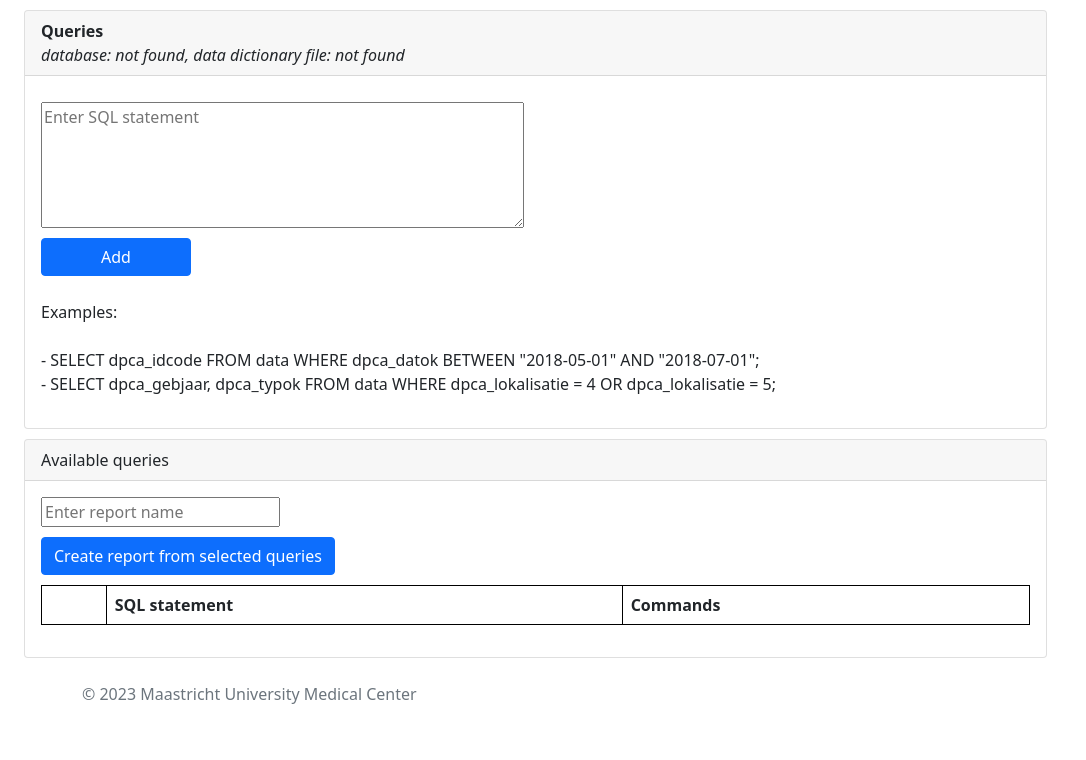
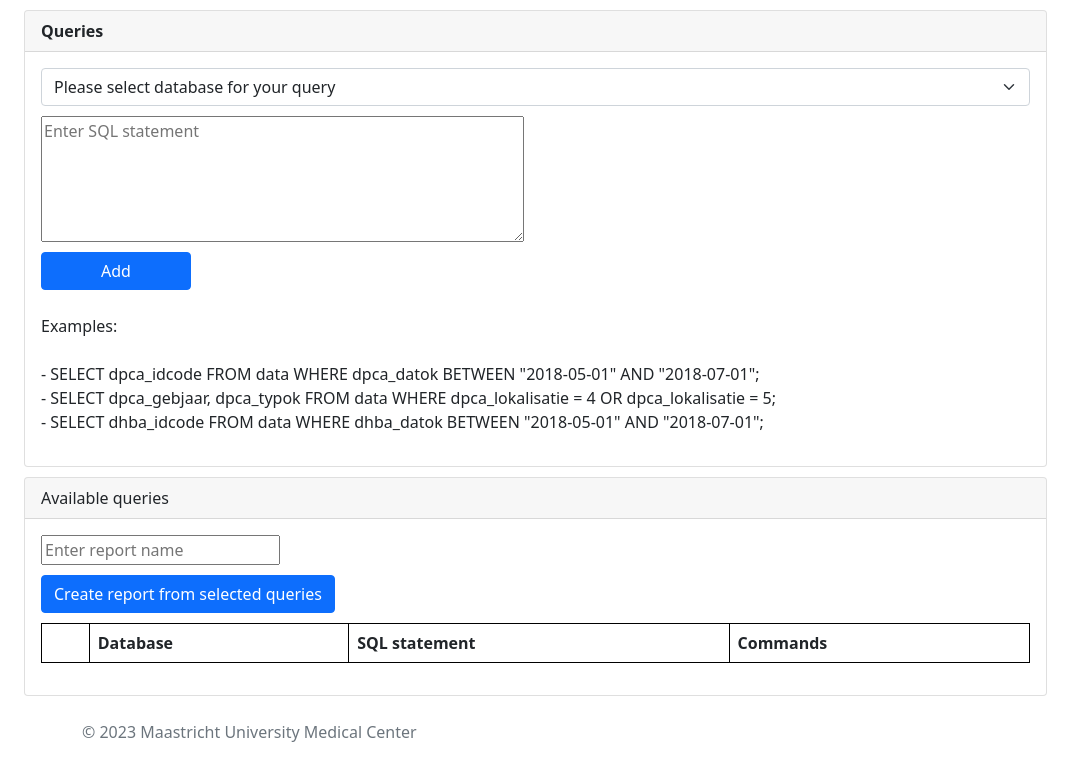
Before and after one commit to rbrecheisen/hpbdash, a Django app: page / in a window 1280 px wide. Shown: the part 66-826 px from the top of the page, without its empty margins (0-1086 px from the left). Before the commit the page ends 770 px from the top, so only its background shows below. Run offline with Django 4.2, Linux system fonts and the light colour scheme; the visitor is signed in with stand-in values (Sample User, id 1); data that the repository does not hold is empty; parts of the project's set-up code (start-up, migrations or seed data) failed here and were passed over; some libraries are stand-ins or nearby versions.

Commit message:
saving work

```diff
--- a/src/hpbdash/app/models.py
+++ b/src/hpbdash/app/models.py
@@ -9,6 +9,7 @@ from django.dispatch import receiver
 
 class QueryModel(models.Model):
 
+    database = models.CharField(max_length=256)
     sql_statement = models.CharField(max_length=2048)
 
 
--- a/src/hpbdash/app/templates/queries.html
+++ b/src/hpbdash/app/templates/queries.html
@@ -5,27 +5,24 @@
         <div class="col-sm-10">
             <div class="card" style="margin-top: 10px;">
                 <div class="card-header">
-                    <b>Queries</b><br><i>{{ message }}</i>
+                    <b>Queries</b>
                 </div>
                 <div class="card-body">
-                    <!-- [<a href="/dd/fields/" target="_blank">fields</a>] [<a href="/dd/option_groups/" target="_blank">option groups</a>]<br> -->
-                    <!-- <form action="/upload" method="post" enctype="multipart/form-data">
-                        {% csrf_token %}
-                        <label for="files">Select data dictionary file:</label>
-                        <input type="file" id="file" name="file"/><br><br>
-                        <button type="submit" class="btn btn-primary">Upload</button>
-                    </form>
-                    <br> -->
                     <form action="/queries/create" method="post" enctype="multipart/form-data">
                         {% csrf_token %}
-                        <!-- <input type="text" name="name" placeholder="Enter name" /><br> -->
+                        <select class="form-select" name="database">
+                            <option selected>Please select database for your query</option>
+                            <option value="pancreas">pancreas</option>
+                            <option value="liver">liver</option>
+                        </select>
                         <textarea style="margin-top: 10px;" name="sql_statement" placeholder="Enter SQL statement" rows="5" cols="50"></textarea><br>
                         <button style="margin-top: 10px; width: 150px;" type="submit" class="btn btn-primary">Add</button><br>
                         <br>
                         Examples:<br>
                         <br>
                         - SELECT dpca_idcode FROM data WHERE dpca_datok BETWEEN "2018-05-01" AND "2018-07-01";<br>
-                        - SELECT dpca_gebjaar, dpca_typok FROM data WHERE dpca_lokalisatie = 4 OR dpca_lokalisatie = 5;
+                        - SELECT dpca_gebjaar, dpca_typok FROM data WHERE dpca_lokalisatie = 4 OR dpca_lokalisatie = 5;<br>
+                        - SELECT dhba_idcode FROM data WHERE dhba_datok BETWEEN "2018-05-01" AND "2018-07-01";<br>
                     </form>
                 </div>
             </div>
@@ -43,14 +40,14 @@
                         <table style="margin-top: 10px;" class="table">
                             <tr>
                                 <th></th>
-                                <!-- <th>Name</th> -->
+                                <th>Database</th>
                                 <th>SQL statement</th>
                                 <th>Commands</th>
                             </tr>
                             {% for query in queries %}
                                 <tr>
                                     <td><input type="checkbox" name="{{ query.id }}_cbx"></td>
-                                    <!-- <td>{{ query.name }}</td> -->
+                                    <td>{{ query.database }}</td>
                                     <td>{{ query.sql_statement }}</td>
                                     {%  if user.is_staff %}
                                         <td>
--- a/src/hpbdash/app/templates/result.html
+++ b/src/hpbdash/app/templates/result.html
@@ -8,12 +8,13 @@
                 <div class="card-header">
                     Query result for: <b>{{ query.name }}</b> ({{ nr_rows }} records)<br>
                     <i>{{ query_result.result_file }}</i>:
-                    <a href="/queries/{{ query.id }}/results/{{ query_result.id }}/download">[download]</a>
+                    <a href="/results/{{ query_result.id }}/download">[download]</a>
+                    <a href="/results/{{ query_result.id }}/delete">[delete]</a>
                 </div>
                 <div class="card-body">
                     {{ query.sql_statement }}<br>
                     <br>
-                    <form action="/queries/{{ query.id }}/results/{{ query_result.id }}/show" method="post" enctype="multipart/form-data">
+                    <form action="/results/{{ query_result.id }}/show" method="post" enctype="multipart/form-data">
                         {% csrf_token %}
                         <button style="margin-top: 10px; margin-bottom: 10px; width: 250px;" type="submit" class="btn btn-primary">Show selected</button><br>
                         <table class="data-table">
--- a/src/hpbdash/app/urls.py
+++ b/src/hpbdash/app/urls.py
@@ -7,10 +7,8 @@ urlpatterns = [
     path('queries/create', views.create_query),
     path('queries/<int:query_id>/delete', views.delete_query),
     path('queries/<int:query_id>/run', views.execute_query),
-    path('queries/<int:query_id>/results/<int:result_id>/', views.get_result),
-    path('queries/<int:query_id>/results/<int:result_id>/download', views.download_result),
-    # path('upload', views.upload_data_dictionary),
-    # path('dd/fields/', views.get_fields),
-    # path('dd/option_groups/', views.get_option_groups),
-    # path('create_report', views.create_report),
+    path('results/<int:result_id>/', views.get_result),
+    path('results/<int:result_id>/download', views.download_result),
+    path('results/<int:result_id>/delete', views.delete_result),
+    path('create_report', views.create_report),
 ]
--- a/src/hpbdash/app/views.py
+++ b/src/hpbdash/app/views.py
@@ -1,8 +1,4 @@
 import os
-import json
-import shutil
-import pandas as pd
-import matplotlib.pyplot as plt
 
 from django.shortcuts import render, redirect
 from django.views.static import serve
@@ -10,10 +6,8 @@ from django.conf import settings
 from django.utils import timezone
 from django.core.files.storage import default_storage
 from django.contrib.auth.decorators import login_required
-from django.core.files.base import ContentFile
-from django.core.files.uploadedfile import InMemoryUploadedFile, TemporaryUploadedFile
 
-from .models import QueryModel, QueryResultModel, ReportItemModel, ReportModel
+from .models import QueryModel, QueryResultModel, ReportModel
 
 from barbell2_castor import CastorQuery
 
@@ -23,22 +17,17 @@ from barbell2_castor import CastorQuery
 @login_required
 def get_queries(request):
     queries = QueryModel.objects.all()
-    if not os.path.isfile(settings.CASTOR_DB_FILE):
-        message = 'database: not found'
-    else:
-        message = f'database: {settings.CASTOR_DB_FILE}'
-    if not os.path.isfile(settings.CASTOR_DD_FILE):
-        message += ', data dictionary file: not found'
-    else:
-        message += f', data dictionary file: {settings.CASTOR_DD_FILE}'
-    return render(request, 'queries.html', context={'queries': queries, 'message': message})
+    return render(request, 'queries.html', context={'queries': queries})
 
 
 """-------------------------------------------------------------------------------------------------------------------
 """
 @login_required
 def create_query(request):
-    QueryModel.objects.create(sql_statement=request.POST.get('sql_statement'))
+    QueryModel.objects.create(
+        database=request.POST.get('database'),
+        sql_statement=request.POST.get('sql_statement')
+        )
     return redirect('/queries/')
 
 
@@ -55,29 +44,32 @@ def delete_query(request, query_id):
 """
 @login_required
 def execute_query(request, query_id):
-    # check if SQL database is present. if not, return error page
-    if not os.path.isfile(settings.CASTOR_DB_FILE) or os.path.getsize(settings.CASTOR_DB_FILE) == 0:
-        errors = [f'Database file {settings.CASTOR_DB_FILE} not found or empty. Did Prefect pipeline run?']
-        return render(request, 'errors.html', context={'errors': errors})
+    # get query
+    query = QueryModel.objects.get(pk=query_id)
+    # check if query database exists
+    db_file = settings.CASTOR_DB_FILES[query.database]
+    if not os.path.isfile(db_file) or os.path.getsize(db_file) == 0:
+        return render(request, 'errors.html', context={'errors': [
+            f'Database file {db_file} not found or empty. Did Prefect pipeline run?'
+        ]})
     # run query and store results in csv file
-    query_engine = CastorQuery(settings.CASTOR_DB_FILE)
-    query = QueryModel.objects.get(pk=query_id)
-    query_engine.execute(query.sql_statement)
+    query_runner = CastorQuery(db_file)
+    query_runner.execute(query.sql_statement)
     timestamp = timezone.now().strftime('%Y%m%d%H%M%S')
     query_result_file = os.path.join(settings.CASTOR_QUERY_RESULT_DIR, f'query-{query_id}-result-{timestamp}.csv')
     query_result = QueryResultModel.objects.create(
         query=query,
         result_file=query_result_file,
     )
-    query_engine.to_csv(query_result.result_file)
+    query_runner.to_csv(query_result.result_file)
     # redirect to query result page
-    return redirect(f'/queries/{query_id}/results/{query_result.id}/')
+    return redirect(f'/results/{query_result.id}/')
 
 
 """-------------------------------------------------------------------------------------------------------------------
 """
 @login_required
-def get_result(request, query_id, result_id):
+def get_result(request, result_id):
     query_result = QueryResultModel.objects.get(pk=result_id)
     # note: conversion to dataframe results integers in being converted to floats
     # use data dictionary to perform conversion
@@ -89,10 +81,19 @@ def get_result(request, query_id, result_id):
 """-------------------------------------------------------------------------------------------------------------------
 """
 @login_required
-def download_result(request, query_id, result_id):
+def download_result(request, result_id):
     query_result = QueryResultModel.objects.get(pk=result_id)
     filepath = query_result.result_file
     return serve(request, os.path.basename(filepath), os.path.dirname(filepath))
+
+
+"""-------------------------------------------------------------------------------------------------------------------
+"""
+@login_required
+def delete_result(request, result_id):
+    query_result = QueryResultModel.objects.get(pk=result_id)
+    query_result.delete()
+    return redirect('/queries/')
 
 
 """-------------------------------------------------------------------------------------------------------------------
--- a/src/hpbdash/hpbdash/settings.py
+++ b/src/hpbdash/hpbdash/settings.py
@@ -17,7 +17,11 @@ DEBUG = True
 
 ALLOWED_HOSTS = []
 
-CASTOR_DB_FILE = '/tmp/castor/castor.db'
+CASTOR_DB_FILES = {
+    'pancreas': '/tmp/castor/pancreas.db',
+    'liver': '/tmp/castor/liver.db',
+}
+
 CASTOR_DD_FILE = '/tmp/castor/castor_dd.json'
 CASTOR_QUERY_RESULT_DIR = '/tmp/castor/query_results'
 
--- a/src/prefect/deployments/castor2sqlite/castor2sqlite-deployment.yaml
+++ b/src/prefect/deployments/castor2sqlite/castor2sqlite-deployment.yaml
@@ -3,7 +3,7 @@
 ###
 name: castor2sqlite
 description: null
-version: f7e8a970082f92f1454708b71b311024
+version: d647cd2b78f72eaba23d9572fb4b4c27
 # The work queue that will handle this deployment's runs
 work_queue_name: test
 work_pool_name: null
@@ -29,7 +29,7 @@ infrastructure:
 flow_name: castor2sqlite
 manifest_path: null
 storage: null
-path: /Users/ralph/dev/hpbdash/src/prefect/deployments/castor2sqlite
+path: /Users/Ralph/dev/hpbdash/src/prefect/deployments/castor2sqlite
 entrypoint: castor2sqlite.py:castor2sqlite
 parameter_openapi_schema:
   title: Parameters
@@ -37,4 +37,4 @@ parameter_openapi_schema:
   properties: {}
   required: null
   definitions: null
-timestamp: '2023-05-13T05:12:10.115702+00:00'
+timestamp: '2023-05-15T08:24:10.274237+00:00'
```
Also changed, not shown: src/prefect/deployments/castor2sqlite/castor2sqlite.py (+22 -7 lines), src/hpbdash/app/migrations/0001_initial.py, src/hpbdash/app/templates/errors.html (renamed from src/hpbdash/app/templates/error.html).
